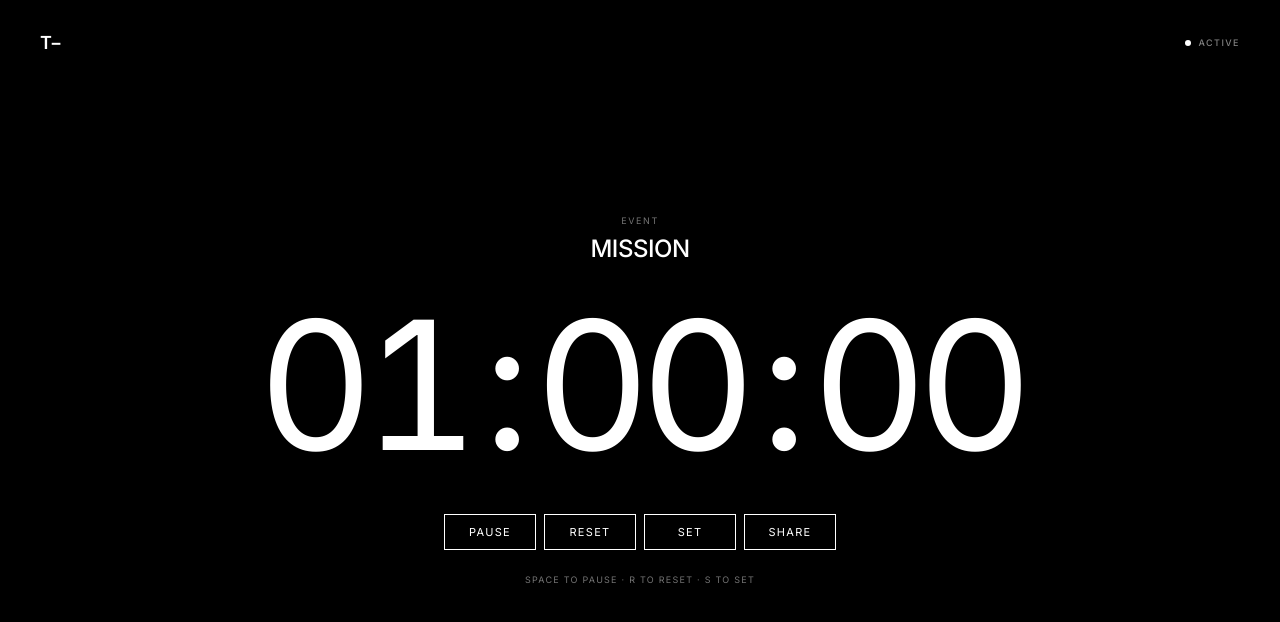
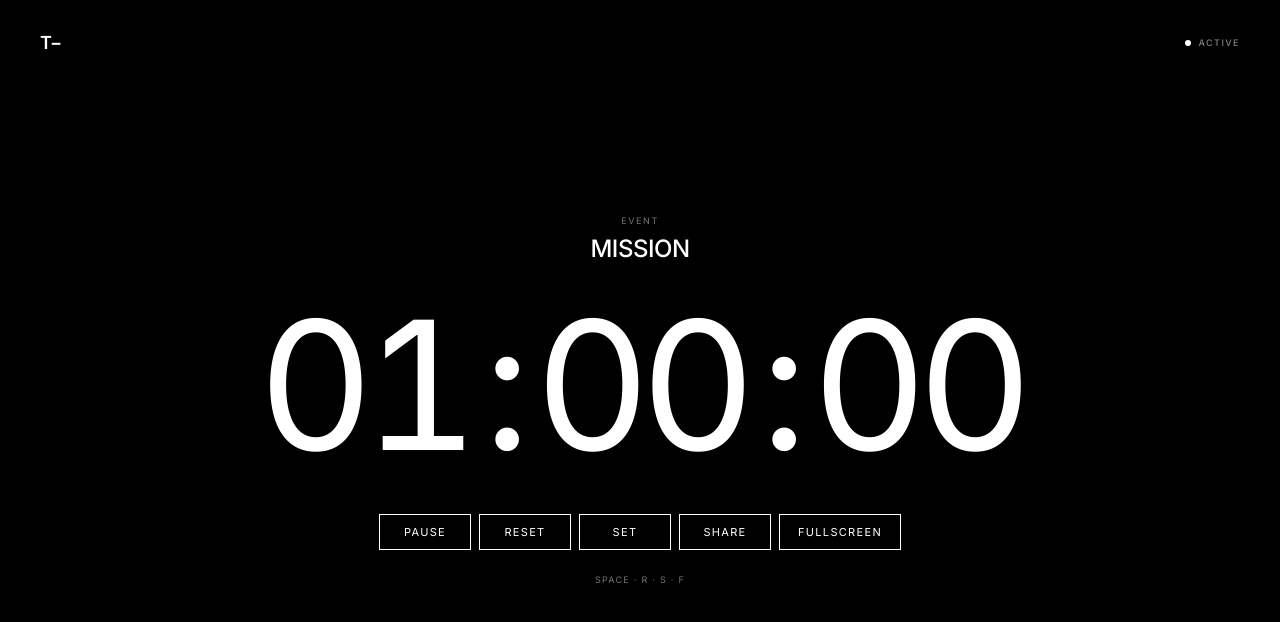
Before and after one commit to siddhantkrishna/countdown, a React (Vite) app: page / in a window 1280 px wide. Shown: the top 622 px of the page. Built offline with nearby package versions, Linux system fonts and the light colour scheme.

Commit message:
add fullscreen countdown mode

```diff
--- a/src/App.tsx
+++ b/src/App.tsx
@@ -65,6 +65,8 @@ function App() {
   });
 
   const [showSetup, setShowSetup] = useState(false);
+  const [isFullscreen, setIsFullscreen] = useState(false);
+
   const [dateInput, setDateInput] = useState("");
   const [timeInput, setTimeInput] = useState("");
 
@@ -108,6 +110,14 @@ function App() {
       if (event.key.toLowerCase() === "s") {
         setShowSetup((current) => !current);
       }
+
+      if (event.key.toLowerCase() === "f") {
+        toggleFullscreen();
+      }
+
+      if (event.key === "Escape") {
+        setIsFullscreen(false);
+      }
     };
 
     window.addEventListener("keydown", handleKeyDown);
@@ -116,6 +126,16 @@ function App() {
       window.removeEventListener("keydown", handleKeyDown);
     };
   }, []);
+
+  const toggleFullscreen = async () => {
+    if (!document.fullscreenElement) {
+      await document.documentElement.requestFullscreen();
+      setIsFullscreen(true);
+    } else {
+      await document.exitFullscreen();
+      setIsFullscreen(false);
+    }
+  };
 
   const time = formatTime(seconds);
   const isComplete = seconds === 0;
@@ -167,7 +187,7 @@ function App() {
   };
 
   return (
-    <main className="app">
+    <main className={`app ${isFullscreen ? "fullscreen" : ""}`}>
       <header className="header">
         <span className="brand">T−</span>
 
@@ -197,6 +217,8 @@ function App() {
         <span>{time.seconds}</span>
       </section>
 
+      {!isFullscreen && (
+        <>
           <div className="controls">
             <button
               onClick={() => setIsPaused((current) => !current)}
@@ -212,6 +234,8 @@ function App() {
             </button>
 
             <button onClick={handleShare}>SHARE</button>
+
+            <button onClick={toggleFullscreen}>FULLSCREEN</button>
           </div>
 
           {showSetup && (
@@ -251,8 +275,10 @@ function App() {
           )}
 
           <p className="shortcuts">
-        SPACE TO PAUSE · R TO RESET · S TO SET
+            SPACE · R · S · F
           </p>
+        </>
+      )}
     </main>
   );
 }
--- a/src/index.css
+++ b/src/index.css
@@ -271,3 +271,14 @@ button {
     width: 50%;
   }
 }
+.fullscreen {
+  min-height: 100vh;
+}
+
+.fullscreen .timer {
+  font-size: clamp(100px, 22vw, 320px);
+}
+
+.fullscreen .mission h1 {
+  font-size: clamp(20px, 3vw, 40px);
+}
```
Lines whose indentation alone changed are shown as unchanged.
